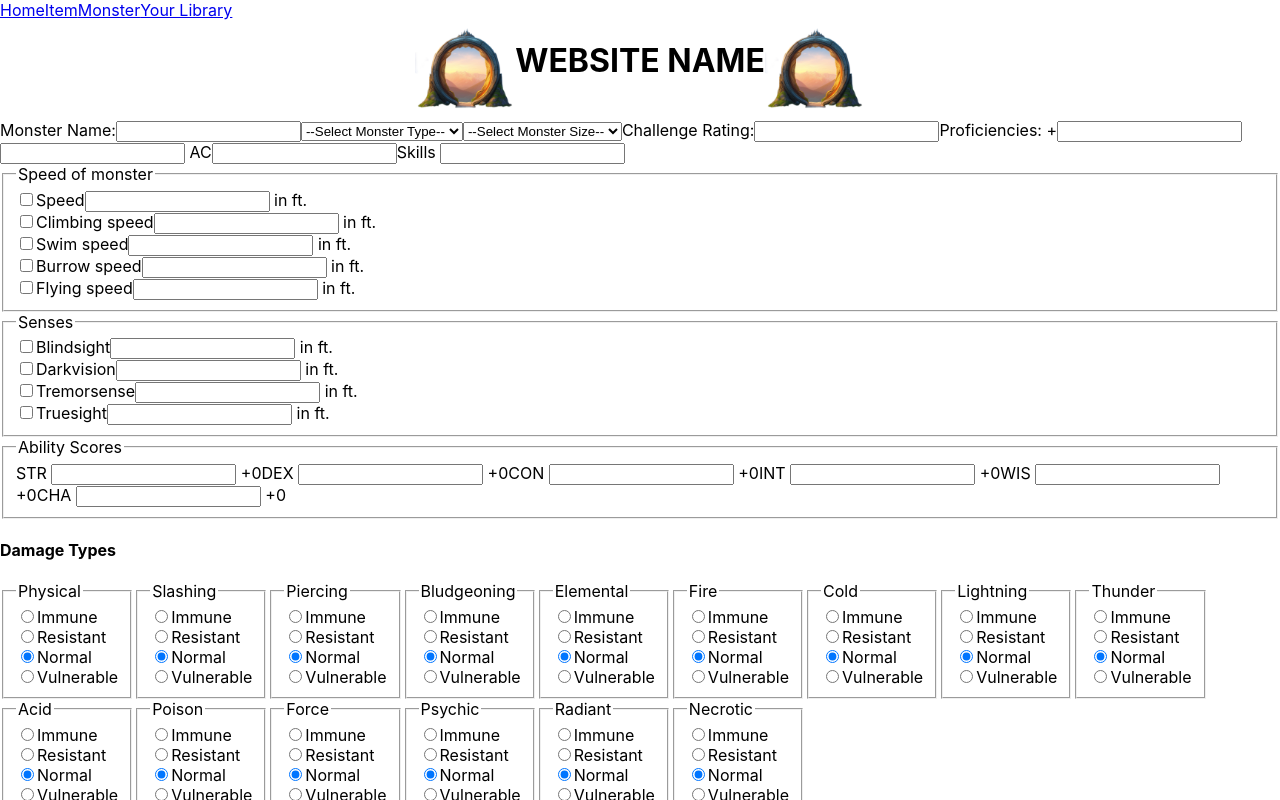
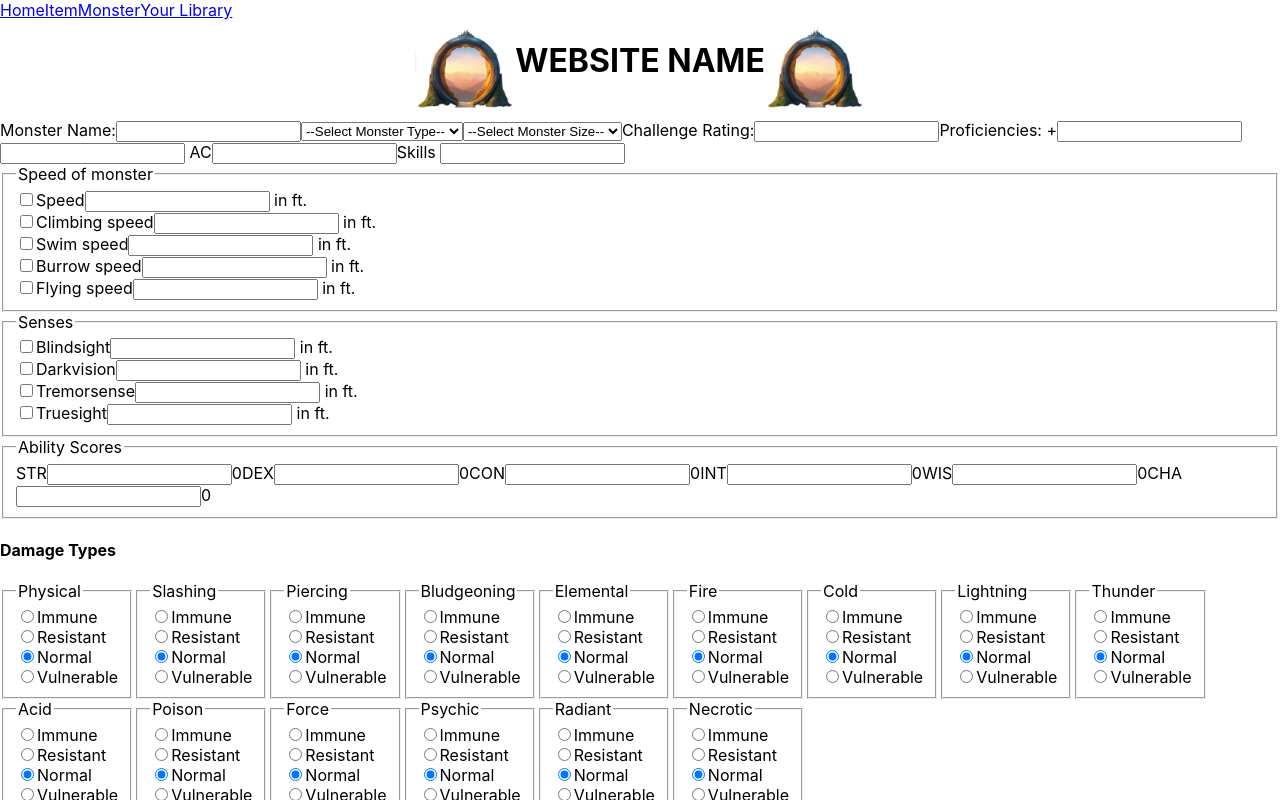
Before and after one commit to LPukarowski/lp-capstone, a React (Create React App) app: page /create/monster in a window 1280 px wide. Shown: the top 800 px of the page. Built offline with nearby package versions, Linux system fonts and the light colour scheme.

Commit message:
modifier added to ability score

```diff
--- a/src/Components/CreateMonster/CreateMonster.js
+++ b/src/Components/CreateMonster/CreateMonster.js
@@ -4,22 +4,20 @@
 const CreateMonster = ({createdMonster, setCreatedMonster}) => {
     const [abilityScores, setAbilityScores] = useState({})
     let mod = 0;
-    // const abilityMods = {"1": , "2": , }
     console.log(createdMonster)
     console.log(abilityScores)
 const handleChange = (e) => {
     setCreatedMonster({
         ...createdMonster,
         [e.target.id]: e.target.value
-    })
+    });
 }
 const handleAbilityChange = (e) => {
     setAbilityScores( {
         ...abilityScores,
         [e.target.id]: e.target.value
-    })
+    });
     mod = Math.floor(((e.target.value) - 10) / 2)
-
 }
     return (
         <form>
@@ -136,22 +134,40 @@
             <fieldset>
                 <legend>Ability Scores</legend>
                 <label htmlFor="str">
-                   STR <input type="text" id="str" value={abilityScores.str} onChange={e => handleAbilityChange(e)}/> +{mod}
+                   STR
+                   <input type="text" id="str" value={abilityScores.str}
+                   onChange={e => handleAbilityChange(e)}/>
+                   {abilityScores.str? Math.floor(((abilityScores.str) - 10) / 2): 0}
                 </label>
                 <label htmlFor="dex">
-                   DEX <input type="text" id="dex" value={abilityScores.dex} onChange={e => handleAbilityChange(e)}/> +{mod}
+                   DEX
+                   <input type="text" id="dex" value={abilityScores.dex}
+                   onChange={e => handleAbilityChange(e)}/>
+                   {abilityScores.dex? Math.floor(((abilityScores.str) - 10) / 2): 0}
                 </label>
                 <label htmlFor="con">
-                   CON <input type="text" id="con" value={abilityScores.con} onChange={e => handleAbilityChange(e)}/> +{mod}
+                   CON
+                   <input type="text" id="con" value={abilityScores.con}
+                   onChange={e => handleAbilityChange(e)}/>
+                   {abilityScores.con? Math.floor(((abilityScores.str) - 10) / 2): 0}
                 </label>
                 <label htmlFor="int">
-                   INT <input type="text" id="int" value={abilityScores.int} onChange={e => handleAbilityChange(e)}/> +{mod}
+                   INT
+                   <input type="text" id="int" value={abilityScores.int}
+                   onChange={e => handleAbilityChange(e)}/>
+                   {abilityScores.int? Math.floor(((abilityScores.str) - 10) / 2): 0}
                 </label>
                 <label htmlFor="wis">
-                   WIS <input type="text" id="wis" value={abilityScores.wis} onChange={e => handleAbilityChange(e)}/> +{mod}
+                   WIS
+                   <input type="text" id="wis" value={abilityScores.wis}
+                   onChange={e => handleAbilityChange(e)}/>
+                   {abilityScores.wis? Math.floor(((abilityScores.str) - 10) / 2): 0}
                 </label>
                 <label htmlFor="cha">
-                   CHA <input type="text" id="cha" value={abilityScores.cha} onChange={e => handleAbilityChange(e)}/> +{mod}
+                   CHA
+                   <input type="text" id="cha" value={abilityScores.cha}
+                    onChange={e => handleAbilityChange(e)}/>
+                   {abilityScores.cha? Math.floor(((abilityScores.str) - 10) / 2): 0}
                 </label>
             </fieldset>
             <div className="form__damage">
```
